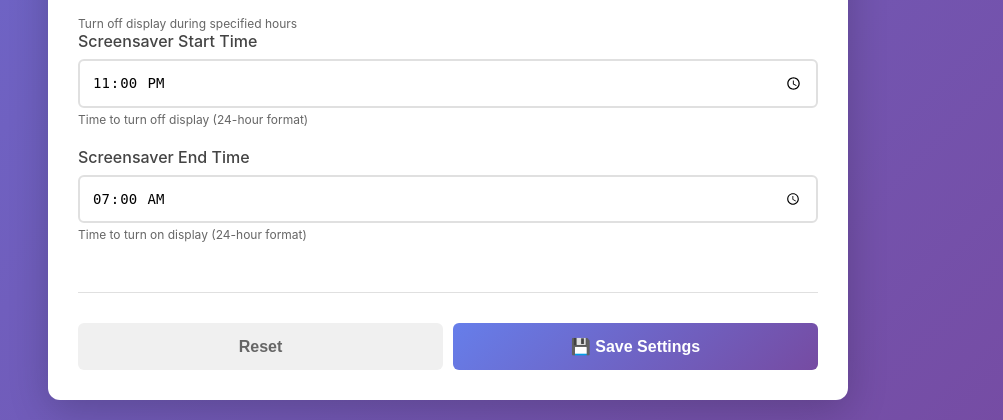
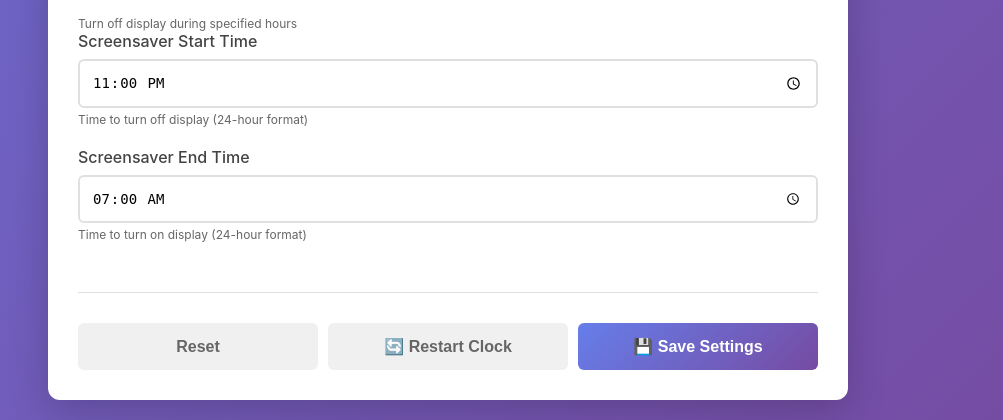
Before and after one commit to AhsenBaig-boilerplate/rpi-digital-clock, a Flask app: page / in a window 1280 px wide. Shown: the part 1494-1914 px from the top of the page, without its empty margins (192-1195 px from the left). Run offline with Flask 3, Linux system fonts and the light colour scheme.

Commit message:
Add manual clock restart and improve service restart detection\n\n- Auto-detect app ID from supervisor state API when env var missing\n- Added manual restart button in UI for troubleshooting\n- Better fallback logic for restarting clock service\n- Settings saved to file even if restart fails

```diff
--- a/settings-ui/server.py
+++ b/settings-ui/server.py
@@ -181,23 +181,55 @@ def update_device_variables(updates):
         logger.info(f"Successfully saved {len(updates)} settings to {config_file}")
 
         # Trigger clock restart to apply new settings
+        # Try multiple approaches to restart the clock service
+        restart_success = False
+
         try:
-            app_id = os.environ.get("BALENA_APP_ID", "")
-            if app_id and SUPERVISOR_ADDRESS and SUPERVISOR_API_KEY:
-                url = f"{SUPERVISOR_ADDRESS}/v2/applications/{app_id}/restart-service?apikey={SUPERVISOR_API_KEY}"
-                response = requests.post(
-                    url,
-                    json={'serviceName': 'clock'},
-                    timeout=5
-                )
-                if response.status_code == 200:
-                    logger.info("Triggered clock service restart")
-                else:
-                    logger.warning(f"Restart service failed: {response.status_code} - {response.text}")
+            if SUPERVISOR_ADDRESS and SUPERVISOR_API_KEY:
+                # Method 1: Try with BALENA_APP_ID if available
+                app_id = os.environ.get("BALENA_APP_ID", "")
+                if app_id:
+                    url = f"{SUPERVISOR_ADDRESS}/v2/applications/{app_id}/restart-service?apikey={SUPERVISOR_API_KEY}"
+                    response = requests.post(
+                        url,
+                        json={'serviceName': 'clock'},
+                        timeout=5
+                    )
+                    if response.status_code == 200:
+                        logger.info("Triggered clock service restart via app ID")
+                        restart_success = True
+                    else:
+                        logger.warning(f"Restart via app ID failed: {response.status_code} - {response.text}")
+
+                # Method 2: Fallback to restart via v1/restart endpoint (restarts all services in app)
+                if not restart_success:
+                    # Get the current app state to find the correct app ID
+                    state_url = f"{SUPERVISOR_ADDRESS}/v2/applications/state?apikey={SUPERVISOR_API_KEY}"
+                    state_response = requests.get(state_url, timeout=5)
+                    if state_response.status_code == 200:
+                        apps = state_response.json()
+                        # Find the first app (should be only one in single-app fleets)
+                        for app_name, app_data in apps.items():
+                            found_app_id = app_data.get('appId')
+                            if found_app_id:
+                                restart_url = f"{SUPERVISOR_ADDRESS}/v2/applications/{found_app_id}/restart-service?apikey={SUPERVISOR_API_KEY}"
+                                restart_response = requests.post(
+                                    restart_url,
+                                    json={'serviceName': 'clock'},
+                                    timeout=5
+                                )
+                                if restart_response.status_code == 200:
+                                    logger.info(f"Triggered clock service restart via detected app ID: {found_app_id}")
+                                    restart_success = True
+                                    break
+
+                if not restart_success:
+                    logger.warning("Could not restart clock service automatically. Please restart manually or changes will apply on next reboot.")
             else:
-                logger.warning("Missing BALENA_APP_ID or supervisor env; skip restart")
+                logger.warning("Missing supervisor env; skip restart")
         except Exception as e:
             logger.warning(f"Could not restart clock service: {e}")
+
 
         return True
 
@@ -286,6 +318,54 @@ def health():
     return jsonify({'status': 'ok'})
 
 
+@app.route('/api/restart-clock', methods=['POST'])
+@login_required
+def restart_clock():
+    """Manual endpoint to restart the clock service"""
+    try:
+        if not SUPERVISOR_ADDRESS or not SUPERVISOR_API_KEY:
+            return jsonify({
+                'success': False,
+                'error': 'Supervisor API not available'
+            }), 500
+
+        # Get current app state
+        state_url = f"{SUPERVISOR_ADDRESS}/v2/applications/state?apikey={SUPERVISOR_API_KEY}"
+        state_response = requests.get(state_url, timeout=5)
+
+        if state_response.status_code == 200:
+            apps = state_response.json()
+            for app_name, app_data in apps.items():
+                app_id = app_data.get('appId')
+                if app_id:
+                    restart_url = f"{SUPERVISOR_ADDRESS}/v2/applications/{app_id}/restart-service?apikey={SUPERVISOR_API_KEY}"
+                    restart_response = requests.post(
+                        restart_url,
+                        json={'serviceName': 'clock'},
+                        timeout=5
+                    )
+                    if restart_response.status_code == 200:
+                        logger.info(f"Manually triggered clock restart for app {app_id}")
+                        return jsonify({
+                            'success': True,
+                            'message': 'Clock service restarted successfully'
+                        })
+                    else:
+                        return jsonify({
+                            'success': False,
+                            'error': f'Restart failed: {restart_response.text}'
+                        }), 500
+
+        return jsonify({
+            'success': False,
+            'error': 'Could not determine app ID'
+        }), 500
+
+    except Exception as e:
+        logger.error(f"Error restarting clock: {e}")
+        return jsonify({'success': False, 'error': str(e)}), 500
+
+
 if __name__ == '__main__':
     port = int(os.environ.get('PORT', 8080))
     if AUTH_ENABLED:
--- a/settings-ui/templates/index.html
+++ b/settings-ui/templates/index.html
@@ -198,6 +198,12 @@
             border: 1px solid #c3e6cb;
         }
 
+        .message.info {
+            background: #d1ecf1;
+            color: #0c5460;
+            border: 1px solid #bee5eb;
+        }
+
         .message.error {
             background: #f8d7da;
             color: #721c24;
@@ -366,6 +372,7 @@
 
                 <div class="button-group">
                     <button type="button" class="btn-secondary" onclick="resetForm()">Reset</button>
+                    <button type="button" class="btn-secondary" onclick="restartClock()">🔄 Restart Clock</button>
                     <button type="submit" class="btn-primary">💾 Save Settings</button>
                 </div>
             </form>
@@ -375,6 +382,29 @@
     <script>
         const form = document.getElementById('settingsForm');
         const messageDiv = document.getElementById('message');
+
+        async function restartClock() {
+            showMessage('Restarting clock service...', 'info');
+
+            try {
+                const response = await fetch('/api/restart-clock', {
+                    method: 'POST',
+                    headers: {
+                        'Content-Type': 'application/json'
+                    }
+                });
+
+                const result = await response.json();
+
+                if (response.ok && result.success) {
+                    showMessage('✓ Clock service restarted successfully!', 'success');
+                } else {
+                    showMessage('Failed to restart clock: ' + (result.error || 'Unknown error'), 'error');
+                }
+            } catch (error) {
+                showMessage('Error restarting clock: ' + error.message, 'error');
+            }
+        }
 
         form.addEventListener('submit', async (e) => {
             e.preventDefault();
```
